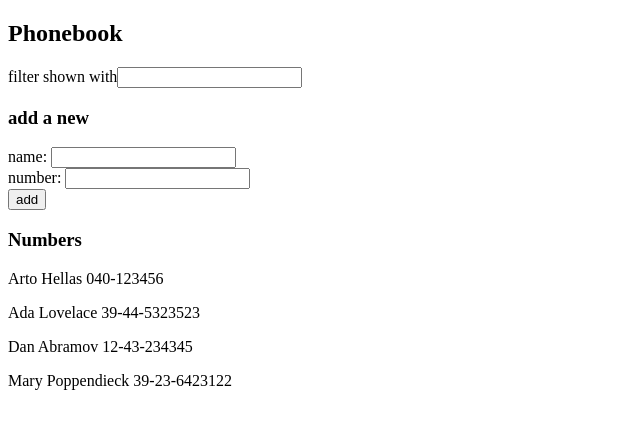
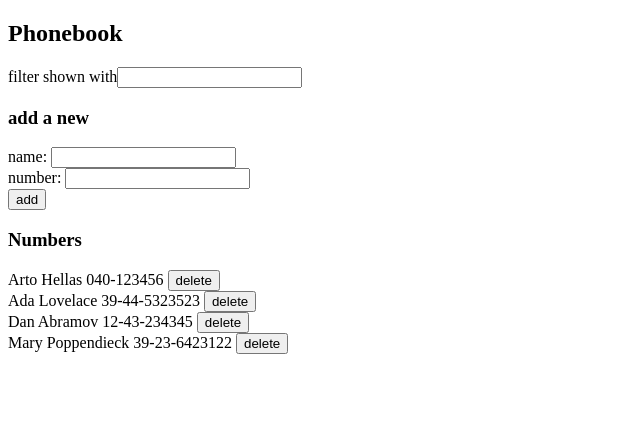
Before and after one commit to Rasheednour/full-stack-open-2022, a React (Vite) app in the folder part2/phonebook/: page / in a window 1280 px wide. Shown: the top 428 px of the page, without its empty margins (0-640 px from the left). Built offline with nearby package versions, Linux system fonts and the light colour scheme; data requests are answered from the project's data file.

Commit message:
Exercise 2.14: Finished

```diff
--- a/part2/phonebook/src/App.jsx
+++ b/part2/phonebook/src/App.jsx
@@ -25,6 +25,16 @@ const App = () => {
 
   const handleSearchChange = (event) => {
     setSearchValue(event.target.value);
+  };
+
+  const handlePersonDelete = (personID, name) => {
+    if (window.confirm(`Delete ${name}?`)) {
+      personsService.deletePerson(personID).then(() => {
+        personsService.getAllPersons().then((personsData) => {
+          setPersons(personsData);
+        });
+      });
+    }
   };
 
   const filteredPersons =
@@ -69,7 +79,10 @@ const App = () => {
         handleNumberChange={handleNumberChange}
       />
       <h3>Numbers</h3>
-      <Persons persons={filteredPersons} />
+      <Persons
+        persons={filteredPersons}
+        handlePersonDelete={handlePersonDelete}
+      />
     </div>
   );
 };
--- a/part2/phonebook/src/components/Person.jsx
+++ b/part2/phonebook/src/components/Person.jsx
@@ -1,11 +1,19 @@
 import React from "react";
 
-const Person = ({ person }) => {
+const Person = ({ person, handlePersonDelete }) => {
   return (
-    <p>
-      {" "}
-      {person.name} {person.number}
-    </p>
+    <div>
+      <span>
+        {person.name} {person.number}{" "}
+      </span>
+      <button
+        onClick={() => {
+          handlePersonDelete(person.id, person.name);
+        }}
+      >
+        delete
+      </button>
+    </div>
   );
 };
 
--- a/part2/phonebook/src/components/Persons.jsx
+++ b/part2/phonebook/src/components/Persons.jsx
@@ -1,11 +1,15 @@
 import React from "react";
 import Person from "./Person";
 
-const Persons = ({ persons }) => {
+const Persons = ({ persons, handlePersonDelete }) => {
   return (
     <div>
       {persons.map((person) => (
-        <Person key={person.name} person={person} />
+        <Person
+          key={person.name}
+          person={person}
+          handlePersonDelete={handlePersonDelete}
+        />
       ))}
     </div>
   );
--- a/part2/phonebook/src/components/services/personsService.jsx
+++ b/part2/phonebook/src/components/services/personsService.jsx
@@ -13,4 +13,8 @@ const createPerson = (personObject) => {
   return request.then((response) => response.data);
 };
 
-export default { getAllPersons, createPerson };
+const deletePerson = (personId) => {
+  return axios.delete(`${backendUrl}/persons/${personId}`);
+};
+
+export default { getAllPersons, createPerson, deletePerson };
```
